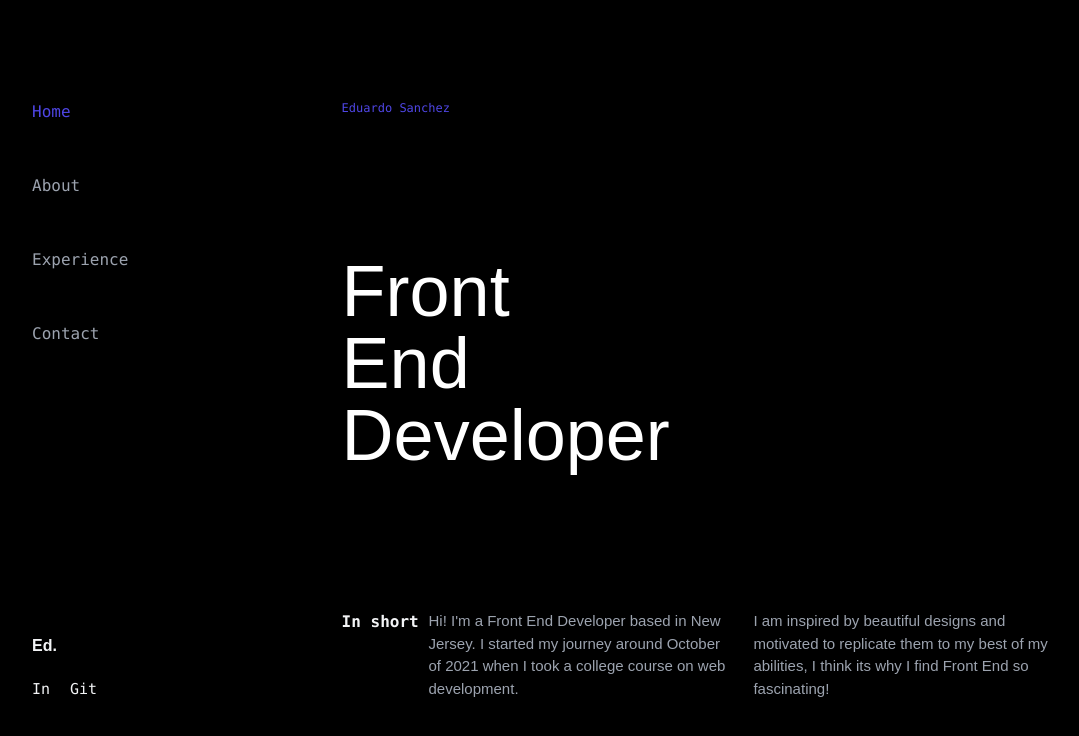
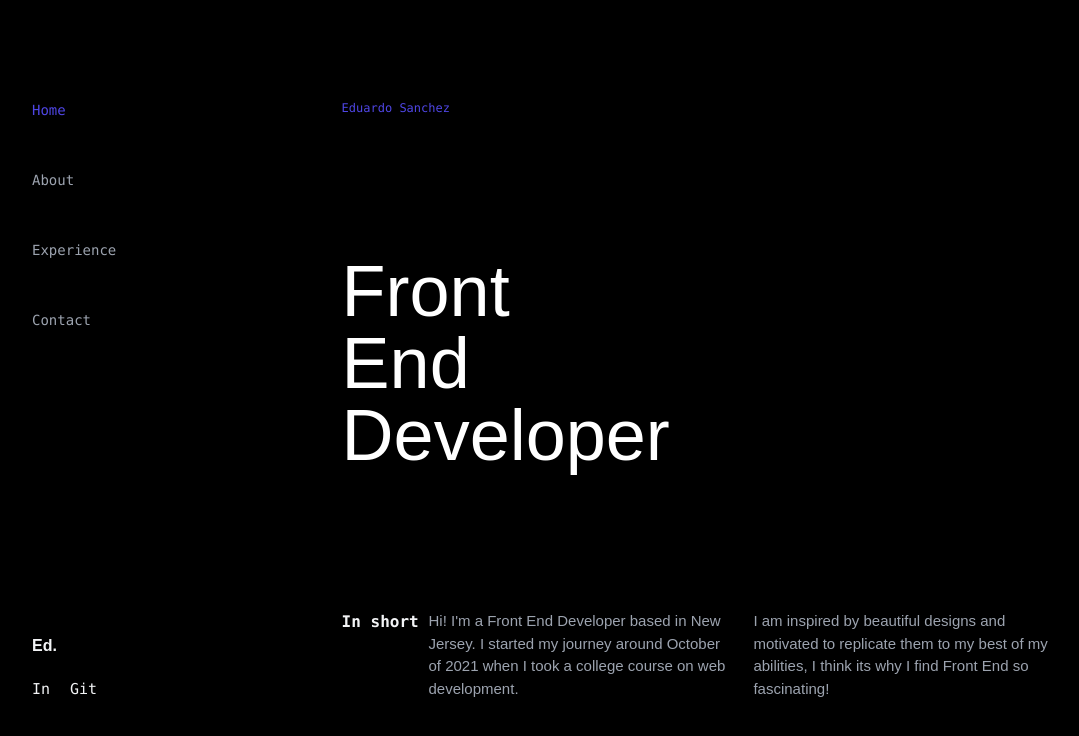
Before and after one commit to eds2002/portfoliov2, a Next.js app: page / in a window 1280 px wide. Shown: the top 736 px of the page, without its empty margins (68-1147 px from the left). Built offline with nearby package versions, Linux system fonts and the light colour scheme.

Commit message:
design changes

```diff
--- a/components/Experience.jsx
+++ b/components/Experience.jsx
@@ -32,11 +32,6 @@ const Experience = ({animate}) => (
                 Here is some of my work.
               </motion.p>
 
-              {/* <div className = "flex text-xs gap-x-3 mt-[10px]">
-                <p className = "bg-indigo-600 text-white px-[20px] text-center rounded-xl py-[3px] font-bold cursor-pointer">All</p>
-                <p className = "bg-gray-600 text-gray-200 px-[20px] text-center rounded-xl py-[3px] font-bold cursor-pointer">C.R.U.D</p>
-                <p className = "bg-gray-600 text-gray-200 px-[20px] text-center rounded-xl py-[3px] font-bold cursor-pointer">API</p>
-              </div> */}
               <div className = "grid h-full grid-cols-2 gap-4 mt-5">
                 {projects.map((project, i)=>(
                   <>
--- a/pages/index.js
+++ b/pages/index.js
@@ -93,15 +93,15 @@ export default function Home() {
       <div className = "max-w-[1920px] mx-auto p-[100px] h-full flex relative">
         <div className = "hidden md:w-[30%] md:block">
           <nav className = "flex flex-col gap-[50px]">
-            <Link href = "/"><a className = {`text-base self-start transition-all ${dispHome ? 'text-indigo-600' : 'text-gray-400'} font-mono`} onClick = {()=>handleClick("Home")}>Home</a></Link>
-            <Link href = "/"><a className = {`text-base self-start ${dispAbout ? 'text-indigo-600' : 'text-gray-400'} transition-all font-mono`} onClick = {()=>handleClick("About")}>About</a></Link>
-            <Link href = "/"><a className = {`text-base self-start transition-all ${dispExperience ? 'text-indigo-600' : 'text-gray-400'} font-mono`} onClick = {()=>handleClick("Experience")}>Experience</a></Link>
-            <Link href = "/"><a className = {`text-base self-start transition-all ${dispContact ? 'text-indigo-600' : 'text-gray-400'} font-mono`} onClick = {()=>handleClick("Contact")}>Contact</a></Link>
+            <Link href = "/"><a className = {`text-sm self-start transition-all ${dispHome ? 'text-indigo-600' : 'text-gray-400'} font-mono`} onClick = {()=>handleClick("Home")}>Home</a></Link>
+            <Link href = "/"><a className = {`text-sm self-start ${dispAbout ? 'text-indigo-600' : 'text-gray-400'} transition-all font-mono`} onClick = {()=>handleClick("About")}>About</a></Link>
+            <Link href = "/"><a className = {`text-sm self-start transition-all ${dispExperience ? 'text-indigo-600' : 'text-gray-400'} font-mono`} onClick = {()=>handleClick("Experience")}>Experience</a></Link>
+            <Link href = "/"><a className = {`text-sm self-start transition-all ${dispContact ? 'text-indigo-600' : 'text-gray-400'} font-mono`} onClick = {()=>handleClick("Contact")}>Contact</a></Link>
             {/* Nav indicator */}
 
             {/* Desktop Logo & Socials */}
             <div className = "absolute bottom-0 left-0 right-0 p-[100px]">
-              <h1 className = "text-base font-bold">Ed.</h1>
+              <h1 className = "text-base font-extrabold">Ed.</h1>
               <div className = "flex gap-5 mt-5">
                 <Link href = "https://www.linkedin.com/in/eduardo-sanchez-93a191227/">
                   <a target = "_blank" className = "font-mono text-[15px] transition hover:text-indigo-600">In</a>
```
